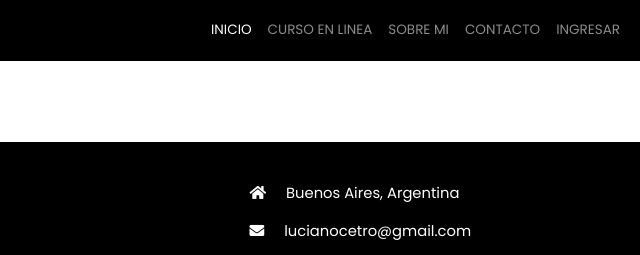
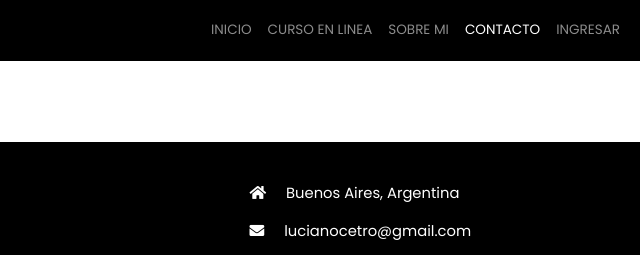
Before and after one commit to jolycent/proyectofinal, a website: page assets/contacto.html in a window 1280 px wide. Shown: the top 255 px of the page, 640-1280 px from the left. Drawn offline with nearby package versions, Linux system fonts and the light colour scheme; files whose address does not match are found by name.

Commit message:
+comentarios en html

```diff
--- a/assets/contacto.html
+++ b/assets/contacto.html
@@ -13,6 +13,8 @@
 </head>
 <body>
 
+<!-- Encabezado + Navegacion -->
+
     <nav class="navbar navbar-expand-lg navbar-dark bg-black">
         <div class="container-fluid">
             <a class="navbar-brand" href="../index.html">
@@ -27,16 +29,17 @@
 
         <div class="collapse navbar-collapse d-flex justify-content-end" id="navbarNavAltMarkup">
             <div class="navbar-nav">
-              <a class="nav-link active" aria-current="page" href="../index.html">INICIO</a>
+              <a class="nav-link" aria-current="page" href="../index.html">INICIO</a>
               <a class="nav-link" href="./curso.html">CURSO EN LINEA</a>
               <a class="nav-link" href="./sobremi.html">SOBRE MI</a>
-              <a class="nav-link" href="./contacto.html">CONTACTO</a>
+              <a class="nav-link active" href="./contacto.html">CONTACTO</a>
               <a class="nav-link" href="./cuenta.html">INGRESAR</a>
             </div>
 
         </div>
         </nav>
 
+<!-- Contenido Principal -->
 
 
     <div class="container-fluid">
```
Also changed, not shown: assets/curso.html (+6 -0 lines), assets/sobremi.html (+9 -0 lines), index.html (+5 -1 lines).
